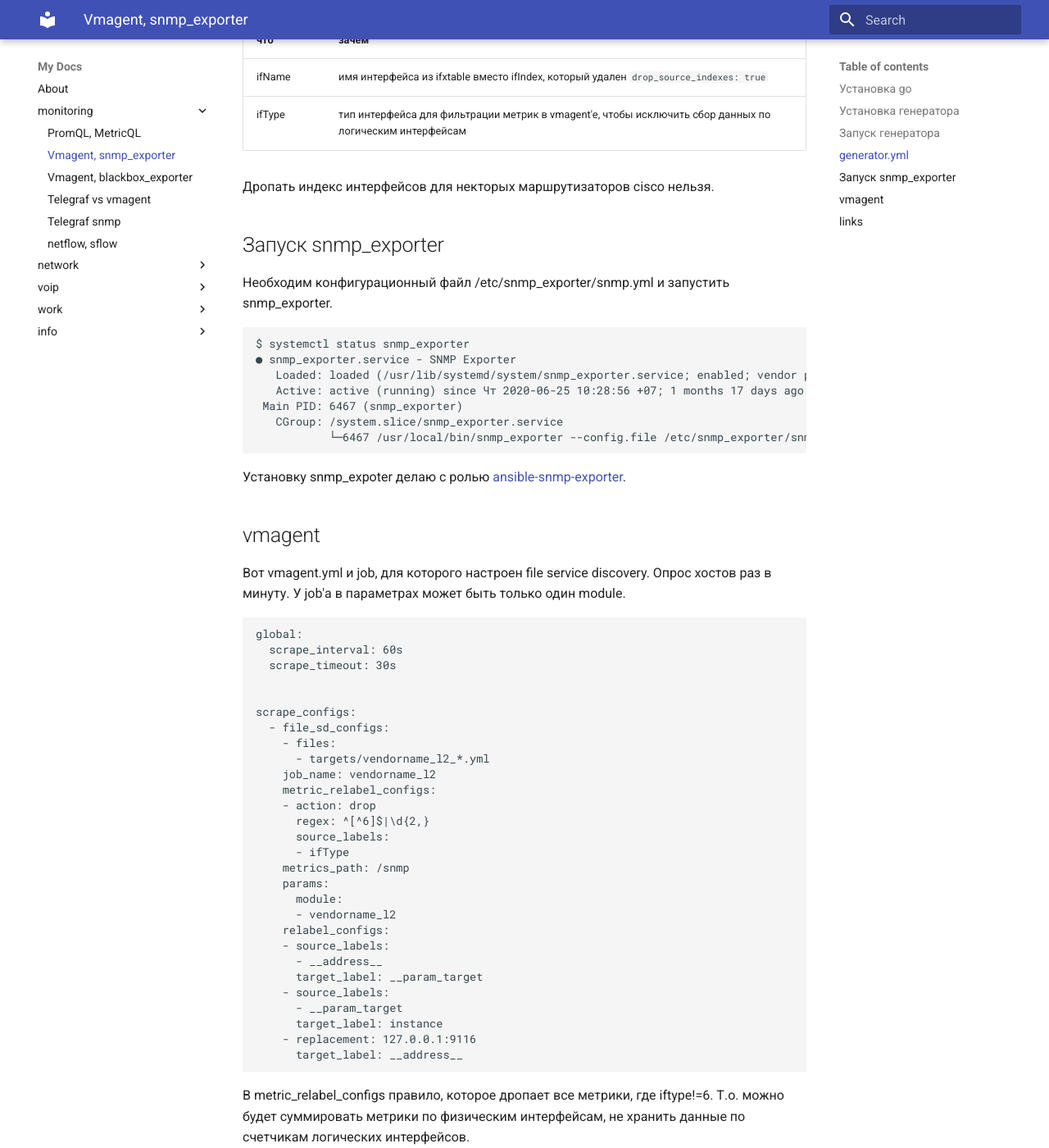
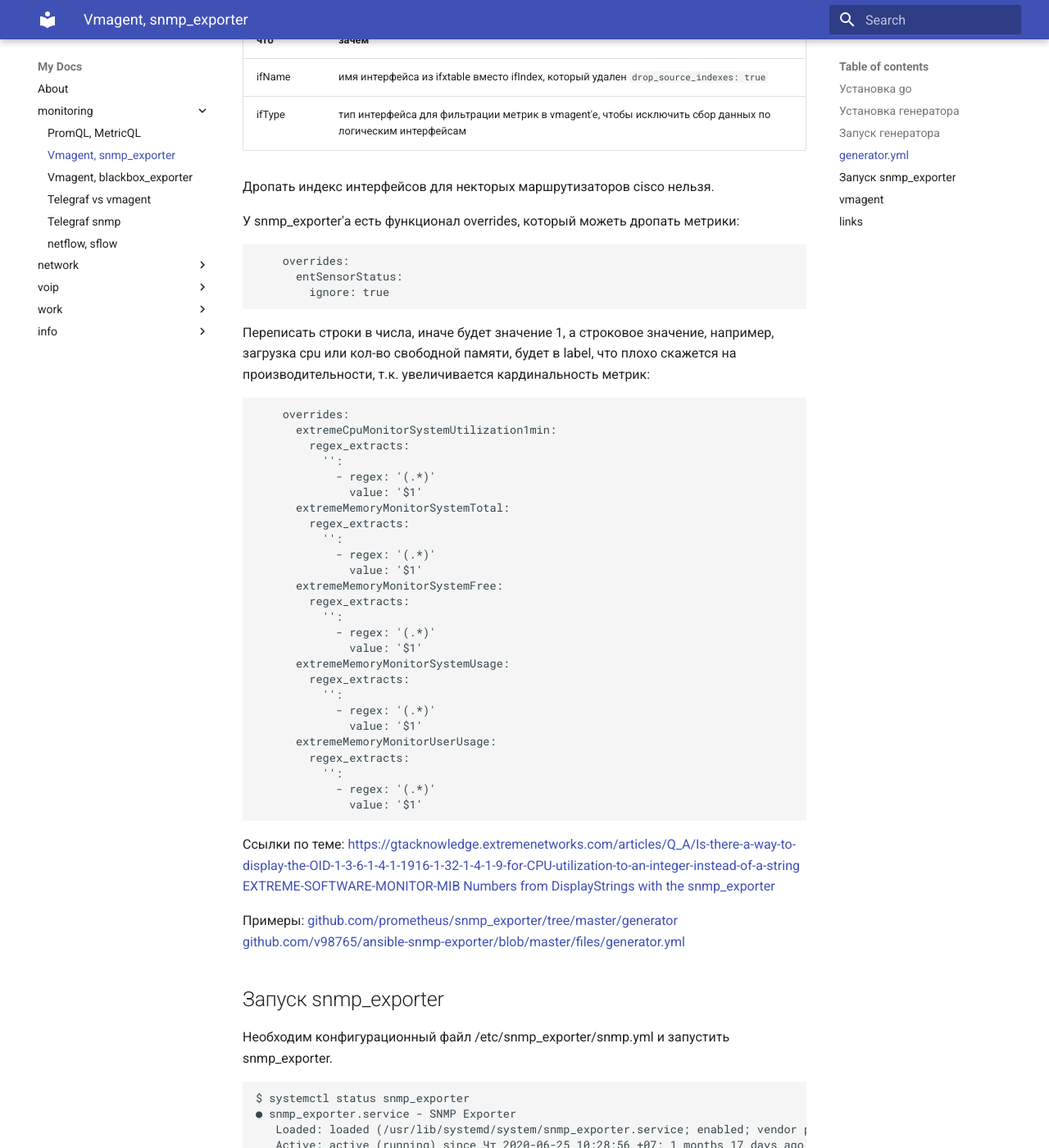
Before and after one commit to v98765/v98765.github.io, an MkDocs documentation site: the page built from docs/monitoring/snmp_exporter.md, in a window 1280 px wide and 1400 px high, scrolled down 2126 px. Shown: the whole window at 82% size. Built offline with MkDocs 1.6.1 and Material for MkDocs 9.7.7, drawn with Linux system fonts in a browser that asks for light colours.

Commit message:
monitoring/snmp_exporter.md overrides for exos

````diff
--- a/docs/monitoring/snmp_exporter.md
+++ b/docs/monitoring/snmp_exporter.md
@@ -80,6 +80,51 @@
 ifType | тип интерфейса для фильтрации метрик в vmagent'е, чтобы исключить сбор данных по логическим интерфейсам
 
 Дропать индекс интерфейсов для некторых маршрутизаторов cisco нельзя.
+
+У snmp_exporter'а есть функционал overrides, который можеть дропать метрики:
+```text
+    overrides:
+      entSensorStatus:
+        ignore: true
+```
+Переписать строки в числа, иначе будет значение 1, а строковое значение, например, загрузка cpu или кол-во свободной памяти,
+будет в label, что плохо скажется на производительности, т.к. увеличивается кардинальность метрик:
+```text
+    overrides:
+      extremeCpuMonitorSystemUtilization1min:
+        regex_extracts:
+          '':
+            - regex: '(.*)'
+              value: '$1'
+      extremeMemoryMonitorSystemTotal:
+        regex_extracts:
+          '':
+            - regex: '(.*)'
+              value: '$1'
+      extremeMemoryMonitorSystemFree:
+        regex_extracts:
+          '':
+            - regex: '(.*)'
+              value: '$1'
+      extremeMemoryMonitorSystemUsage:
+        regex_extracts:
+          '':
+            - regex: '(.*)'
+              value: '$1'
+      extremeMemoryMonitorUserUsage:
+        regex_extracts:
+          '':
+            - regex: '(.*)'
+              value: '$1'
+```
+Ссылки по теме:
+[https://gtacknowledge.extremenetworks.com/articles/Q_A/Is-there-a-way-to-display-the-OID-1-3-6-1-4-1-1916-1-32-1-4-1-9-for-CPU-utilization-to-an-integer-instead-of-a-string](https://gtacknowledge.extremenetworks.com/articles/Q_A/Is-there-a-way-to-display-the-OID-1-3-6-1-4-1-1916-1-32-1-4-1-9-for-CPU-utilization-to-an-integer-instead-of-a-string)
+[EXTREME-SOFTWARE-MONITOR-MIB](http://www.circitor.fr/Mibs/Html/E/EXTREME-SOFTWARE-MONITOR-MIB.php)
+[Numbers from DisplayStrings with the snmp_exporter](https://www.robustperception.io/numbers-from-displaystrings-with-the-snmp_exporter)
+
+Примеры:
+[github.com/prometheus/snmp_exporter/tree/master/generator](https://github.com/prometheus/snmp_exporter/tree/master/generator)
+[github.com/v98765/ansible-snmp-exporter/blob/master/files/generator.yml](https://github.com/v98765/ansible-snmp-exporter/blob/master/files/generator.yml)
 
 ## Запуск snmp_exporter
 
````
